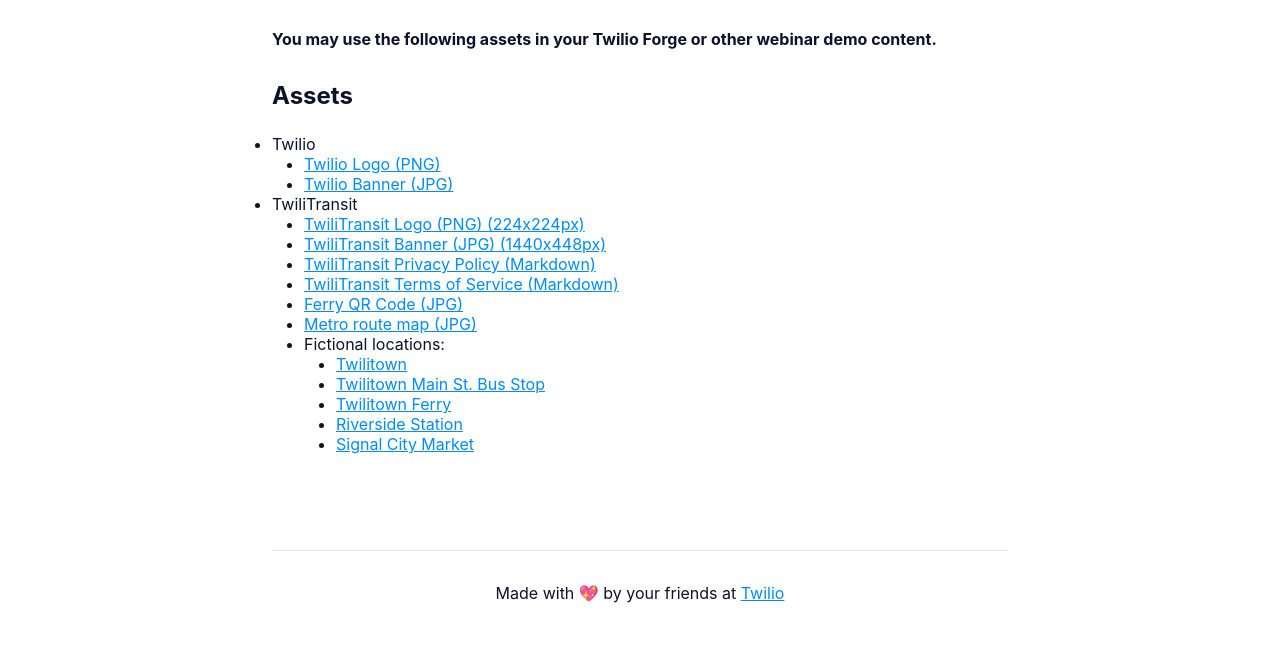
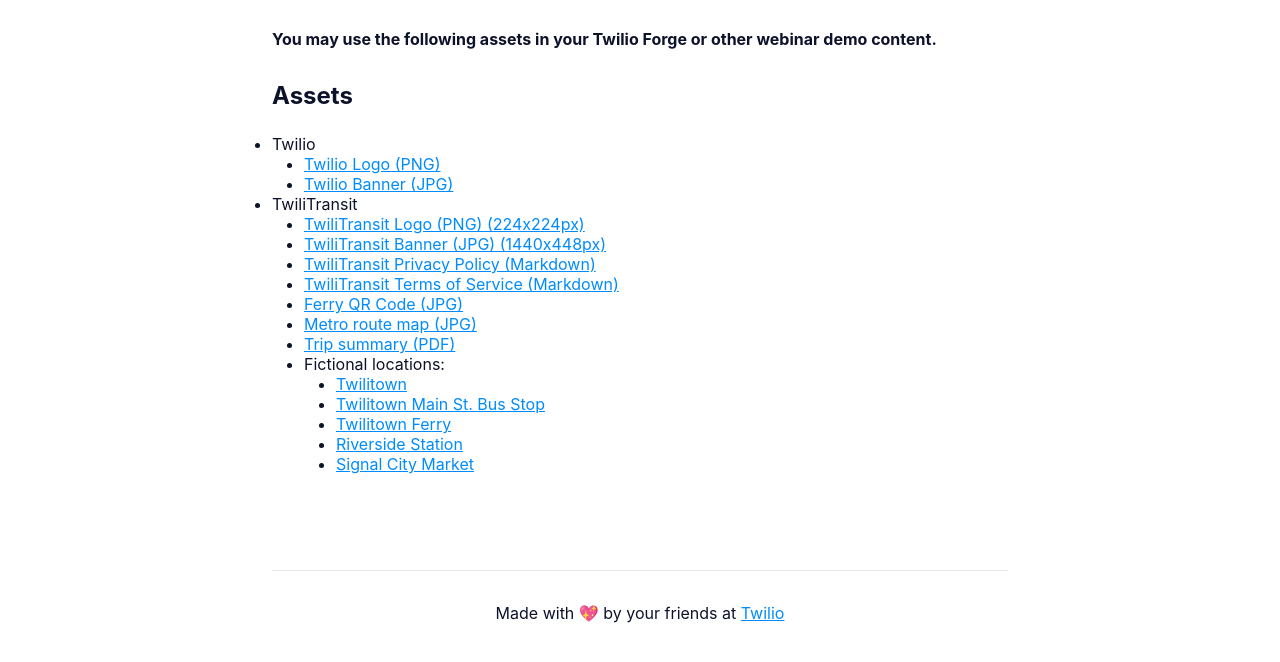
Before and after one commit to kaustavdm/forge-assets, a website: page assets/index.html in a window 1280 px wide. Shown: the part 94-756 px from the top of the page. Drawn offline with Linux system fonts and the light colour scheme.

Commit message:
add trip summary pdf

```diff
--- a/assets/index.html
+++ b/assets/index.html
@@ -34,6 +34,7 @@
             <li><a href="twilitransit/tos.md">TwiliTransit Terms of Service (Markdown)</a></li>
             <li><a href="twilitransit/qrcode.jpg">Ferry QR Code (JPG)</a></li>
             <li><a href="twilitransit/routemap.jpg">Metro route map (JPG)</a></li>
+            <li><a href="twilitransit/trip-summary.pdf">Trip summary (PDF)</a></li>
             <li>Fictional locations:
               <ul>
                 <li><a href="twilitransit/loc-twilitown.jpg">Twilitown</a></li>
```
Also changed, not shown: 1 other file.
